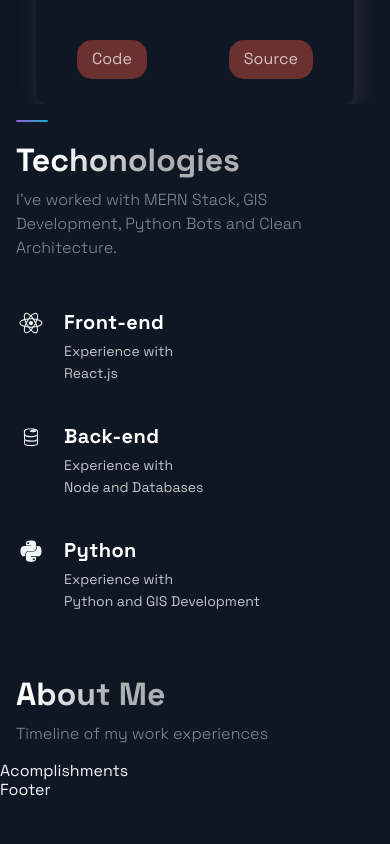
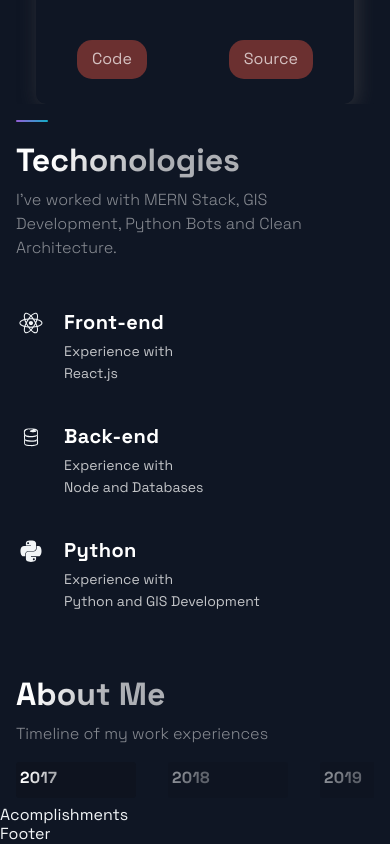
Before and after one commit to danielrubens/portfolio-website, a Next.js app: page / in a window 390 px wide. Shown: the part 2841-3685 px from the top of the page. Before the commit the page ends 3641 px from the top, so only its background shows below. Built offline with nearby package versions, Linux system fonts and the light colour scheme.

Commit message:
CarouselMobileScrollNode

```diff
--- a/src/components/TimeLine/TimeLine.js
+++ b/src/components/TimeLine/TimeLine.js
@@ -7,22 +7,22 @@
 const TOTAL_CAROUSEL_COUNT = TimeLineData.length;
 
 const Timeline = () => {
-  // const [activeItem, setActiveItem] = useState(0);
-  // const carouselRef = useRef();
+  const [activeItem, setActiveItem] = useState(0);
+  const carouselRef = useRef();
 
   // const scroll = (node, left) => {
   //   return node.scrollTo({ left, behavior: 'smooth' });
   // }
 
-  // const handleClick = (e, i) => {
-  //   e.preventDefault();
+  const handleClick = (e, i) => {
+    e.preventDefault(); //don't refresh the page
 
-  //   if (carouselRef.current) {
-  //     const scrollLeft = Math.floor(carouselRef.current.scrollWidth * 0.7 * (i / TimeLineData.length));
+    if (carouselRef.current) {
+      const scrollLeft = Math.floor(carouselRef.current.scrollWidth * 0.7 * (i / TimeLineData.length));
 
-  //     scroll(carouselRef.current, scrollLeft);
-  //   }
-  // }
+      scroll(carouselRef.current, scrollLeft);
+    }
+  }
 
   // const handleScroll = () => {
   //   if (carouselRef.current) {
@@ -46,7 +46,25 @@
    <Section id='about'>
     <SectionTitle>About Me</SectionTitle>
     <SectionText>Timeline of my work experiences</SectionText>
+    <CarouselContainer ref={carouselRef}>
+      <>
+      {TimeLineData.map((item, index) => (
+        <CarouselMobileScrollNode key={index} final={index === TOTAL_CAROUSEL_COUNT - 1}>
+          <CarouselItem
+            index={index}
+            id={`carousel__tem-${index}`}
+            active={activeItem}
+            onClick={(e) => handleClick(e, index)}
+            >
+            <CarouselItemTitle>
+              {item.year}
+            </CarouselItemTitle>
+          </CarouselItem>
 
+        </CarouselMobileScrollNode>
+      ))}
+      </>
+    </CarouselContainer>
    </Section>
   );
 };
```
